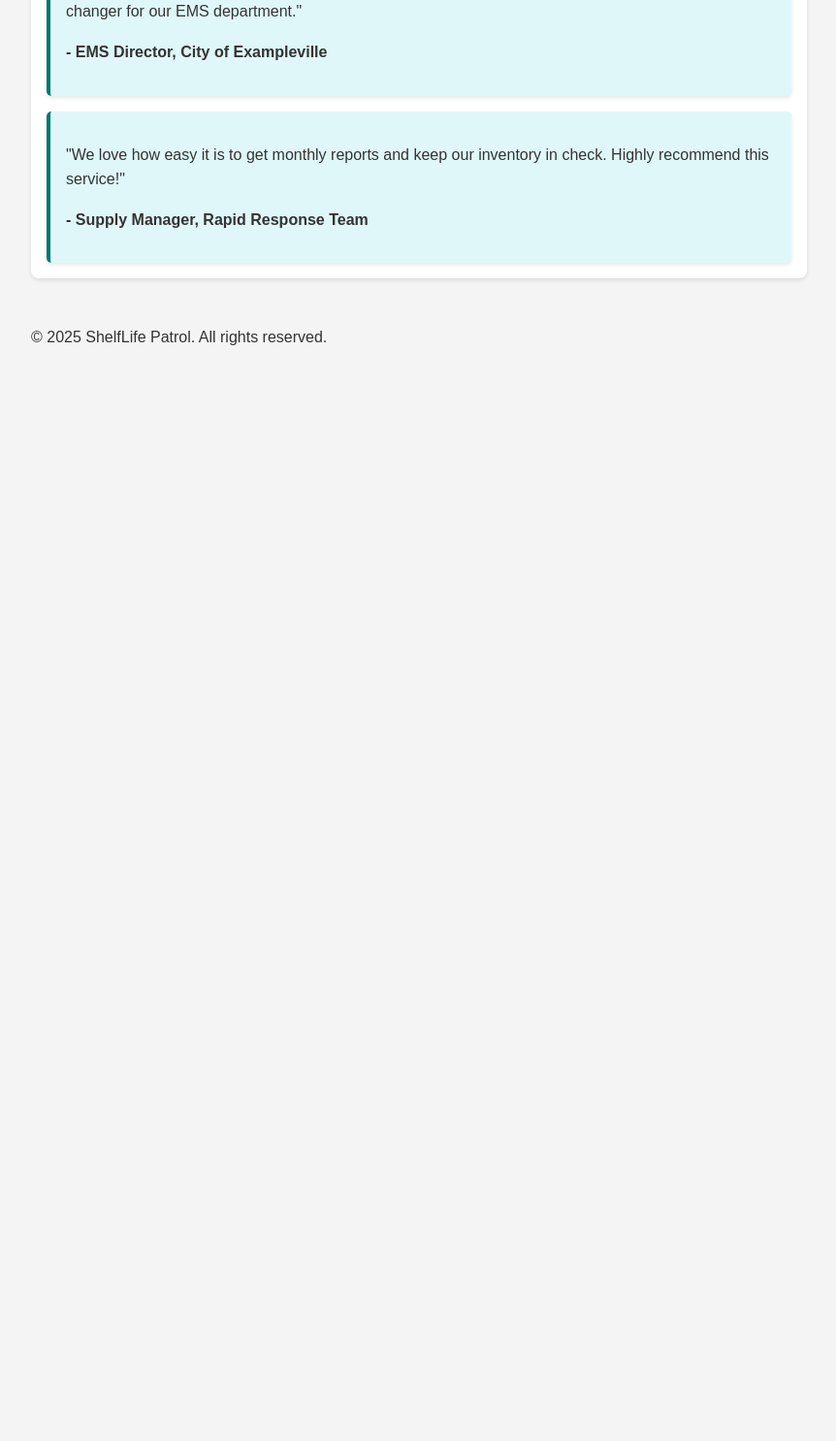
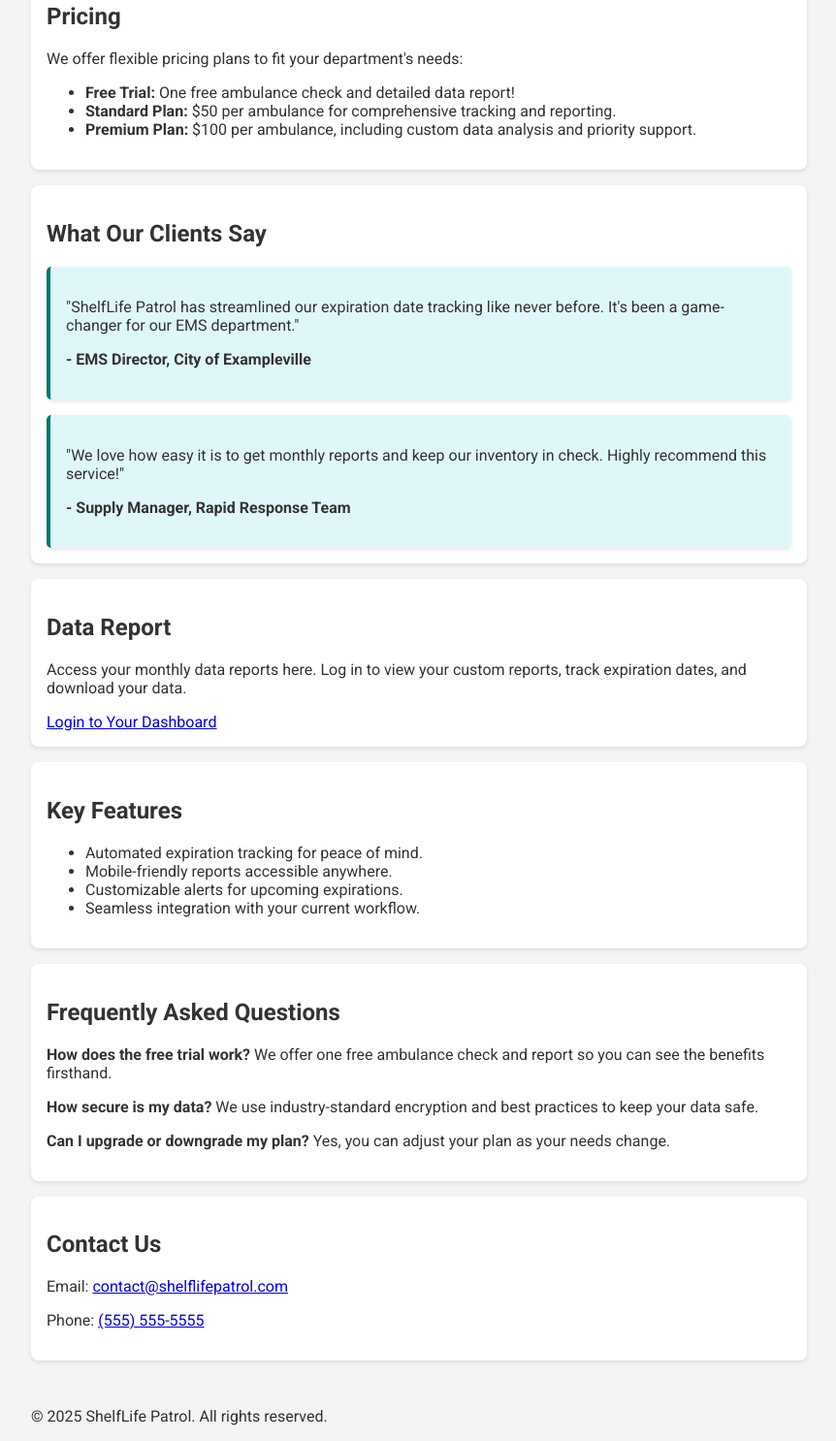
Before and after one commit to codoje/ShelfLifePatrol, a plain HTML site: page index.html in a window 1280 px wide. Shown: the part 619-2105 px from the top of the page at 97% size, without its empty margins (208-1070 px from the left). Before the commit the page ends 996 px from the top, so only its background shows below. Drawn offline with Linux system fonts and the light colour scheme.

Commit message:
Update index.html

```diff
--- a/index.html
+++ b/index.html
@@ -1,19 +1,22 @@
 <!DOCTYPE html>
 <html lang="en">
 <head>
+  <meta charset="UTF-8">
+  <meta name="viewport" content="width=device-width, initial-scale=1.0">
+  <title>ShelfLife Patrol</title>
+  <link href="https://fonts.googleapis.com/css2?family=Roboto:wght@400;700&display=swap" rel="stylesheet">
   <style>
     body {
-      font-family: Arial, sans-serif;
+      font-family: 'Roboto', sans-serif;
+      background-color: #f4f4f4;
+      color: #333;
       margin: 0;
       padding: 0;
-      background-color: #f4f4f4;
-      color: #333;
-      line-height: 1.6;
     }
     header, nav, main, footer {
-      padding: 1rem;
       max-width: 800px;
       margin: auto;
+      padding: 1rem;
     }
     header {
       background-color: #005f73;
@@ -26,6 +29,7 @@
       background-color: #0a9396;
       border-radius: 8px;
       margin-bottom: 1rem;
+      text-align: center;
     }
     nav a {
       color: white;
@@ -79,6 +83,19 @@
       <h2>About Us</h2>
       <p>ShelfLife Patrol helps EMS agencies track expiration dates effortlessly, ensuring everything is in date and ready to use.</p>
     </section>
+    <section id="services">
+      <h2>Our Services</h2>
+      <p>We provide monthly expiration checks, digital tracking, and on-demand data for your ambulances and medical cabinets, reducing risk and ensuring compliance.</p>
+    </section>
+    <section id="pricing">
+      <h2>Pricing</h2>
+      <p>We offer flexible pricing plans to fit your department's needs:</p>
+      <ul>
+        <li><strong>Free Trial:</strong> One free ambulance check and detailed data report!</li>
+        <li><strong>Standard Plan:</strong> $50 per ambulance for comprehensive tracking and reporting.</li>
+        <li><strong>Premium Plan:</strong> $100 per ambulance, including custom data analysis and priority support.</li>
+      </ul>
+    </section>
     <section id="testimonials">
       <h2>What Our Clients Say</h2>
       <div class="testimonial-container">
@@ -92,6 +109,31 @@
         </div>
       </div>
     </section>
+    <section id="report">
+      <h2>Data Report</h2>
+      <p>Access your monthly data reports here. Log in to view your custom reports, track expiration dates, and download your data.</p>
+      <a href="/login">Login to Your Dashboard</a>
+    </section>
+    <section id="features">
+      <h2>Key Features</h2>
+      <ul>
+        <li>Automated expiration tracking for peace of mind.</li>
+        <li>Mobile-friendly reports accessible anywhere.</li>
+        <li>Customizable alerts for upcoming expirations.</li>
+        <li>Seamless integration with your current workflow.</li>
+      </ul>
+    </section>
+    <section id="faq">
+      <h2>Frequently Asked Questions</h2>
+      <p><strong>How does the free trial work?</strong> We offer one free ambulance check and report so you can see the benefits firsthand.</p>
+      <p><strong>How secure is my data?</strong> We use industry-standard encryption and best practices to keep your data safe.</p>
+      <p><strong>Can I upgrade or downgrade my plan?</strong> Yes, you can adjust your plan as your needs change.</p>
+    </section>
+    <section id="contact">
+      <h2>Contact Us</h2>
+      <p>Email: <a href="mailto:contact@shelflifepatrol.com">contact@shelflifepatrol.com</a></p>
+      <p>Phone: <a href="tel:5555555555">(555) 555-5555</a></p>
+    </section>
   </main>
   <footer>
     &copy; 2025 ShelfLife Patrol. All rights reserved.
```
